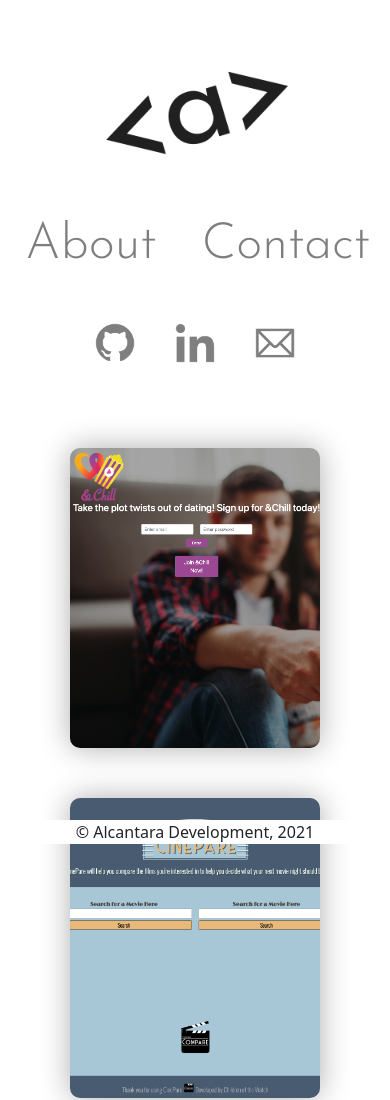
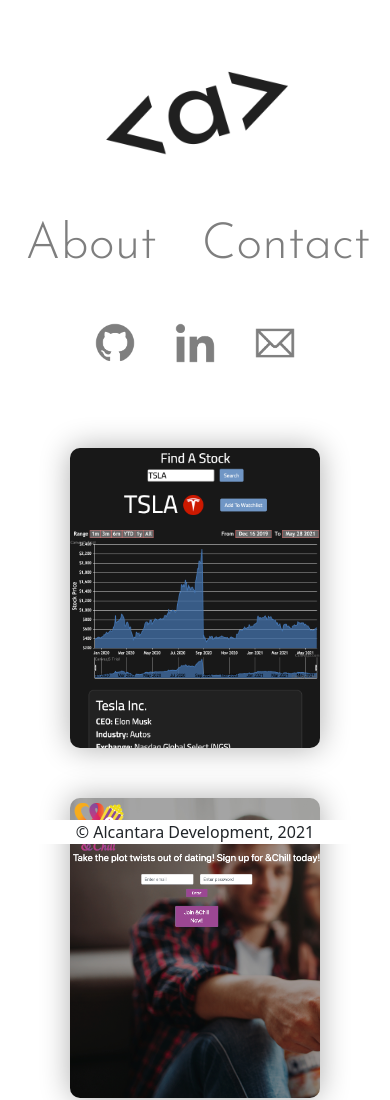
Before and after one commit to adamalcantara/alcantara_development, a React (Create React App) app: page / in a window 390 px wide. Shown: the top 1100 px of the page. Built offline with nearby package versions, Linux system fonts and the light colour scheme.

Commit message:
Added StockChasr card and page

```diff
--- a/src/App.js
+++ b/src/App.js
@@ -11,6 +11,7 @@
 import WeatherDash from "./pages/WeatherDash";
 import CodeQuiz from "./pages/CodeQuiz";
 import PhotoGallery from "./pages/PhotoGallery";
+import StockChasr from "./pages/StockChasr"
 // import Wrapper from "./components/Wrapper";
 
 function App() {
@@ -30,6 +31,7 @@
           <Route exact path="/weatherdash" component={WeatherDash} />
           <Route exact path="/codequiz" component={CodeQuiz} />
           <Route exact path="/photogallery" component={PhotoGallery} />
+          <Route exact path="/stockchasr" component={StockChasr} />
         </div>
 
 
--- a/src/components/Card/index.js
+++ b/src/components/Card/index.js
@@ -4,6 +4,7 @@
 
 function Card() {
     const cardInfo = [
+        { id: "stockchasr", text: "StockChasr", linkto: "/stockchasr" },
         { id: "andChill", text: "&Chill", linkto: "/andchill" },
         { id: "cinepare", text: "CinePare", linkto: "/cinepare" },
         { id: "photogallery", text: "Photo Gallery", linkto: "/photogallery"},
--- a/src/components/Card/style.css
+++ b/src/components/Card/style.css
@@ -33,6 +33,12 @@
 
 #photogallery {
     background-image: url(./photogallery.png);
+    background-size: cover;
+    background-position: center;
+}
+
+#stockchasr {
+    background-image: url(./stockchasr.png);
     background-size: cover;
     background-position: center;
 }
--- /dev/null
+++ b/src/pages/StockChasr/index.js
@@ -0,0 +1,19 @@
+import React from "react";
+import "./style.css";
+import screenshot from "./stockchasrscreenshot.png"
+
+function PhotoGallery() {
+    return (
+        <div id="pageContent">
+            <img id="screenshot" src={screenshot}></img>
+            <p>Using the Market Stack API, and the Polygon API, my final group project for my coding boot camp involved building a stock application that lets users create a watch list and track stocks they might want to buy.  The greatest undertaking for me in this project was creating the interactive chart that users see once they search for a stock.</p>
+            <p>StockChasr was built using React as the framework, and I was primarily responsible for the chart, which used CanvasJS, the look of the dashboard, which used Material UI, and the styling which was done with CSS.</p>
+            <div id="buttons">
+            <a href="https://github.com/adamalcantara/stockchasr" className="button">Project Repository</a>
+            <a href="https://stockchasr.herokuapp.com/" className="button">Deployed Project</a>
+            </div>
+        </div>
+    )
+}
+
+export default PhotoGallery
--- /dev/null
+++ b/src/pages/StockChasr/style.css
@@ -0,0 +1,61 @@
+.container {
+    max-width: 60%;
+    margin: 0 auto;
+    display: grid;
+    grid-gap: 100px;
+    grid-template-columns: repeat(4, 1fr);
+    float: left;
+}
+
+.section {
+    margin-left: 100px;
+}
+
+@media (max-width: 1670px) {
+    .container {
+        grid-template-columns: repeat(3, 1fr);
+    }
+}
+
+@media (max-width: 1665px) {
+    .container {
+        max-width: 50%;
+    }
+}
+
+@media (max-width: 1233px) {
+    .container {
+        grid-template-columns: repeat(2, 1fr);
+    }
+}
+
+@media (max-width: 980px) {
+    .container {
+        grid-gap: 50px;
+        margin-left: 0;
+    }
+    .section {
+        margin-left: 0;
+    }
+  }
+
+  @media (max-width: 903px) {
+    .container {
+        grid-template-columns: repeat(1, 1fr);
+    }
+  }
+
+
+  @media (max-width: 768px) {
+    .container {
+        grid-template-columns: repeat(1, 1fr);
+        margin-bottom: 30px;
+        /* width: fit-content !important; */
+        width: 100% !important;
+    }
+
+    .section {
+        margin-left: auto;
+        margin-right: auto;
+    }
+  }
```
Also changed, not shown: src/components/Card/stockchasr.png (added), src/pages/StockChasr/stockchasrscreenshot.png (added).
